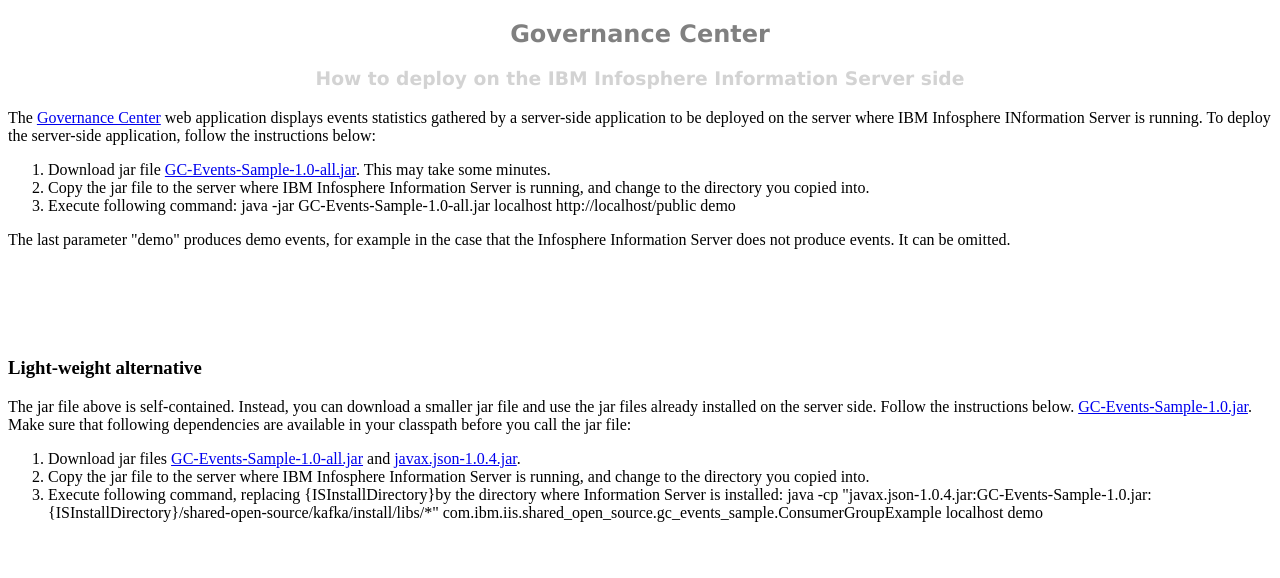
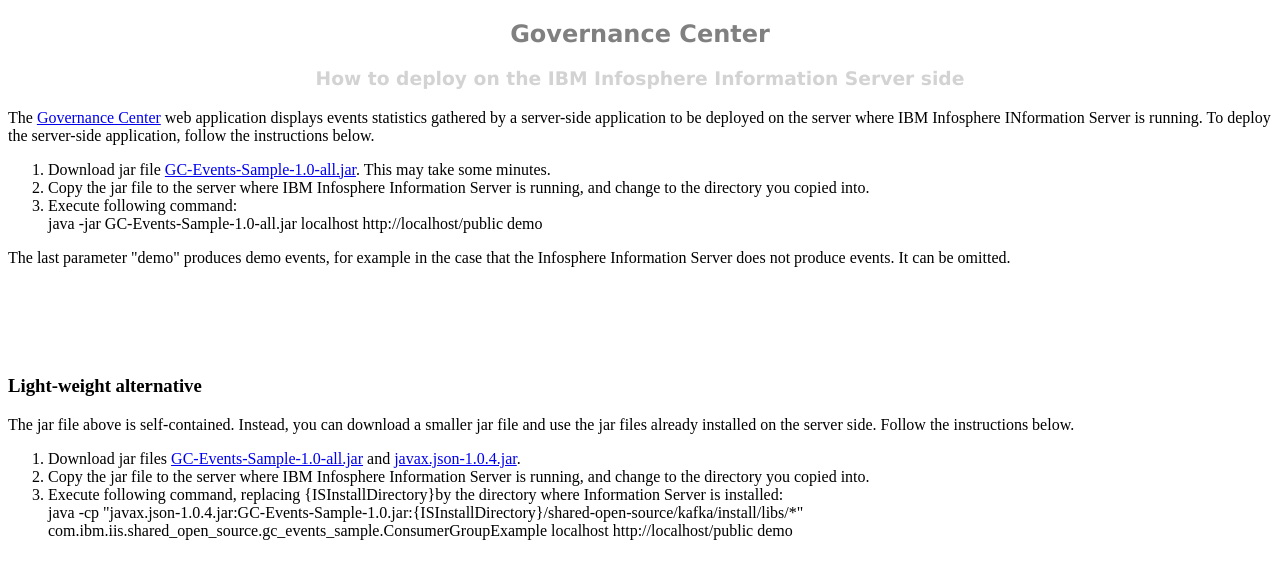
Before and after one commit to grassmik/governance-events, a website: page public/deploy.html in a window 1280 px wide. Drawn offline with Linux system fonts and the light colour scheme.

Commit message:
formatting

```diff
--- a/pom.xml
+++ b/pom.xml
@@ -37,7 +37,6 @@
         <configuration>
           <archive>
             <manifest>
-              <addClasspath>true</addClasspath>
               <mainClass>com.ibm.iis.shared_open_source.gc_events_sample.ConsumerGroupExample</mainClass>
             </manifest>
           </archive>
--- a/public/deploy.html
+++ b/public/deploy.html
@@ -8,11 +8,11 @@
       <H3 align='center'><font face="verdana" color="lightgray">How to deploy on the IBM Infosphere Information Server side</font></H3>
       <div>
          The <a href="index.html">Governance Center</a> web application displays events statistics gathered by a server-side application to be deployed on the server where IBM Infosphere INformation Server is running.
-         To deploy the server-side application, follow the instructions below:
+         To deploy the server-side application, follow the instructions below.
          <ol>
             <li>Download jar file <a href="GC-Events-Sample-1.0-all.jar">GC-Events-Sample-1.0-all.jar</a>. This may take some minutes.</li>
             <li>Copy the jar file to the server where IBM Infosphere Information Server is running, and change to the directory you copied into.</li>
-            <li>Execute following command: java -jar GC-Events-Sample-1.0-all.jar localhost <a id="base_url"></a> demo</li>
+            <li>Execute following command:<br/>java -jar GC-Events-Sample-1.0-all.jar localhost <a id="base_url1"></a> demo</li>
          </ol>
          The last parameter "demo" produces demo events, for example in the case that the Infosphere Information Server does not produce events. It can be omitted.
       </div>
@@ -22,18 +22,17 @@
          <H3>Light-weight alternative</H3>
          The jar file above is self-contained.
          Instead, you can download a smaller jar file and use the jar files already installed on the server side. Follow the instructions below.
-         <a href="GC-Events-Sample-1.0.jar">GC-Events-Sample-1.0.jar</a>.
-         Make sure that following dependencies are available in your classpath before you call the jar file:
          <ol>
             <li>Download jar files <a href="GC-Events-Sample-1.0-all.jar">GC-Events-Sample-1.0-all.jar</a> and <a href="javax.json-1.0.4.jar">javax.json-1.0.4.jar</a>.</li>
             <li>Copy the jar file to the server where IBM Infosphere Information Server is running, and change to the directory you copied into.</li>
-            <li>Execute following command, replacing {ISInstallDirectory}by the directory where Information Server is installed: java -cp "javax.json-1.0.4.jar:GC-Events-Sample-1.0.jar:{ISInstallDirectory}/shared-open-source/kafka/install/libs/*" com.ibm.iis.shared_open_source.gc_events_sample.ConsumerGroupExample localhost <a id="base_url"></a> demo</li>
+            <li>Execute following command, replacing {ISInstallDirectory}by the directory where Information Server is installed:<br/>java -cp "javax.json-1.0.4.jar:GC-Events-Sample-1.0.jar:{ISInstallDirectory}/shared-open-source/kafka/install/libs/*" com.ibm.iis.shared_open_source.gc_events_sample.ConsumerGroupExample localhost <a id="base_url2"></a> demo</li>
          </ol>
       </div>
       <script type="text/javascript">
 	     var current_url=window.location.href;
 	     var base_url=current_url.substr(0, current_url.lastIndexOf("/"));
-	     window.document.getElementById("base_url").innerHTML = base_url;
+	     window.document.getElementById("base_url1").innerHTML = base_url;
+	     window.document.getElementById("base_url2").innerHTML = base_url;
       </script>
    </body>
 </html>
```
